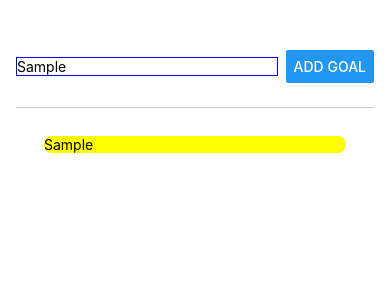
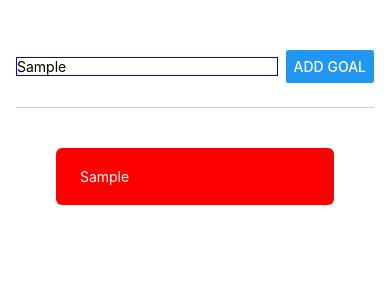
Before and after one commit to misbell/RNCourse, a React Native app: screen / in a window 390 px wide. Both pictures are taken after typing "Sample" into the empty fields and a click on the button "ADD GOAL". Shown: the top 300 px of the page. Built offline with nearby package versions, Linux system fonts and the light colour scheme.

Commit message:
components created

```diff
--- a/App.js
+++ b/App.js
@@ -1,36 +1,40 @@
 import { StatusBar } from 'expo-status-bar';
-import { StyleSheet, Text, TextInput, View, Button } from 'react-native';
+import { StyleSheet, Text, TextInput, View, Button, ScrollView, FlatList } from 'react-native';
 import { useState } from 'react';
+import GoalItem from './components/GoalItem';
+import GoalInput from './components/GoalInput';
 
 export default function App() {
 
-  const [enteredGoalText, setEnteredGoalText] = useState('');
+
   const [courseGoals, setCourseGoals] = useState([]);
 
-  function goalInputHandler(enteredText) {
 
-    setEnteredGoalText(enteredText);
-  }
-
-  function addGoalHandler() {
-    setCourseGoals(currentCourseGoals => [...currentCourseGoals, enteredGoalText,]);
+  function addGoalHandler(enteredGoalText) {
+    setCourseGoals(currentCourseGoals =>
+       [...currentCourseGoals,
+        {text: enteredGoalText, id: Math.random().toString()}
+      ]);
 
   }
 
   return (
     <View style={styles.appContainer}>
-      <View style={styles.inputContainer}>
-        <TextInput onChangeText={goalInputHandler}
-          placeholder='your course goal'
-          style={styles.textInput}
+
+      <GoalInput onAddGoal={addGoalHandler} />
+      <View style={styles.goalsContainer}>
+        <FlatList
+          data={courseGoals}
+          renderItem={(itemData) => {
+            return (
+              <GoalItem text={itemData.item.text} />
+            );
+          }}
+          keyExtractor={(item) => {
+            return item.id;
+          }}
+          alwaysBounceVertical={false}
         />
-        <Button
-          onPress={addGoalHandler}
-          title="Add Goal"
-        />
-      </View>
-      <View style={styles.goalsContainer}>
-        {courseGoals.map((goal, index) => <Text style={styles.goalItem} key={index}>{goal}</Text>)}
       </View>
     </View>
   );
@@ -42,29 +46,10 @@ const styles = StyleSheet.create({
     padding: 50,
     paddingHorizontal: 16,
   },
-  inputContainer: {
-    flexDirection: 'row',
-    justifyContent: 'space-between',
-    alignItems: 'center',
-    paddingBottom: 24,
-    borderBottomWidth: 1,
-    borderBottomColor: '#cccccc',
 
-  },
-  textInput: {
-    borderWidth: 1,
-    borderColor: 'blue',
-    width: '80%',
-    marginRight: 8,
-  },
   goalsContainer: {
     flex: 1,
     padding: 20,
   },
-  goalItem: {
-    margin: 8,
-    borderRadius: 8,
-    backgroundColor: 'yellow',
-    color: 'black',
-  }
+
 });
--- /dev/null
+++ b/components/GoalInput.js
@@ -0,0 +1,52 @@
+import { View, TextInput, Button, StyleSheet } from 'react-native';
+import { useState } from 'react';
+
+function GoalInput(props) {
+
+    const [enteredGoalText, setEnteredGoalText] = useState('');
+
+    function addGoalHandlerProxy() {
+        props.onAddGoal(enteredGoalText);
+        // setEnteredGoalText('');
+    }
+
+
+    function goalInputHandler(enteredText) {
+
+        setEnteredGoalText(enteredText);
+    }
+
+    return (
+        <View style={styles.inputContainer}>
+            <TextInput onChangeText={goalInputHandler}
+                placeholder='your course goal'
+                style={styles.textInput}
+            />
+            <Button
+                onPress={addGoalHandlerProxy}
+                title="Add Goal"
+            />
+        </View>
+    );
+
+};
+
+export default GoalInput;
+
+const styles = StyleSheet.create({
+    inputContainer: {
+        flexDirection: 'row',
+        justifyContent: 'space-between',
+        alignItems: 'center',
+        paddingBottom: 24,
+        borderBottomWidth: 1,
+        borderBottomColor: '#cccccc',
+
+    },
+    textInput: {
+        borderWidth: 1,
+        borderColor: 'blue',
+        width: '80%',
+        marginRight: 8,
+    },
+});
--- /dev/null
+++ b/components/GoalItem.js
@@ -0,0 +1,19 @@
+import { Text, StyleSheet } from 'react-native';
+
+function GoalItem(props) {
+    return (
+        <Text style={styles.goalItem}> {props.text} </Text>
+    );
+};
+
+export default GoalItem;
+
+const styles = StyleSheet.create({
+    goalItem: {
+        margin: 20,
+        padding: 20,
+        borderRadius: 6,
+        backgroundColor: 'red',
+        color: 'white',
+    }
+});
```
